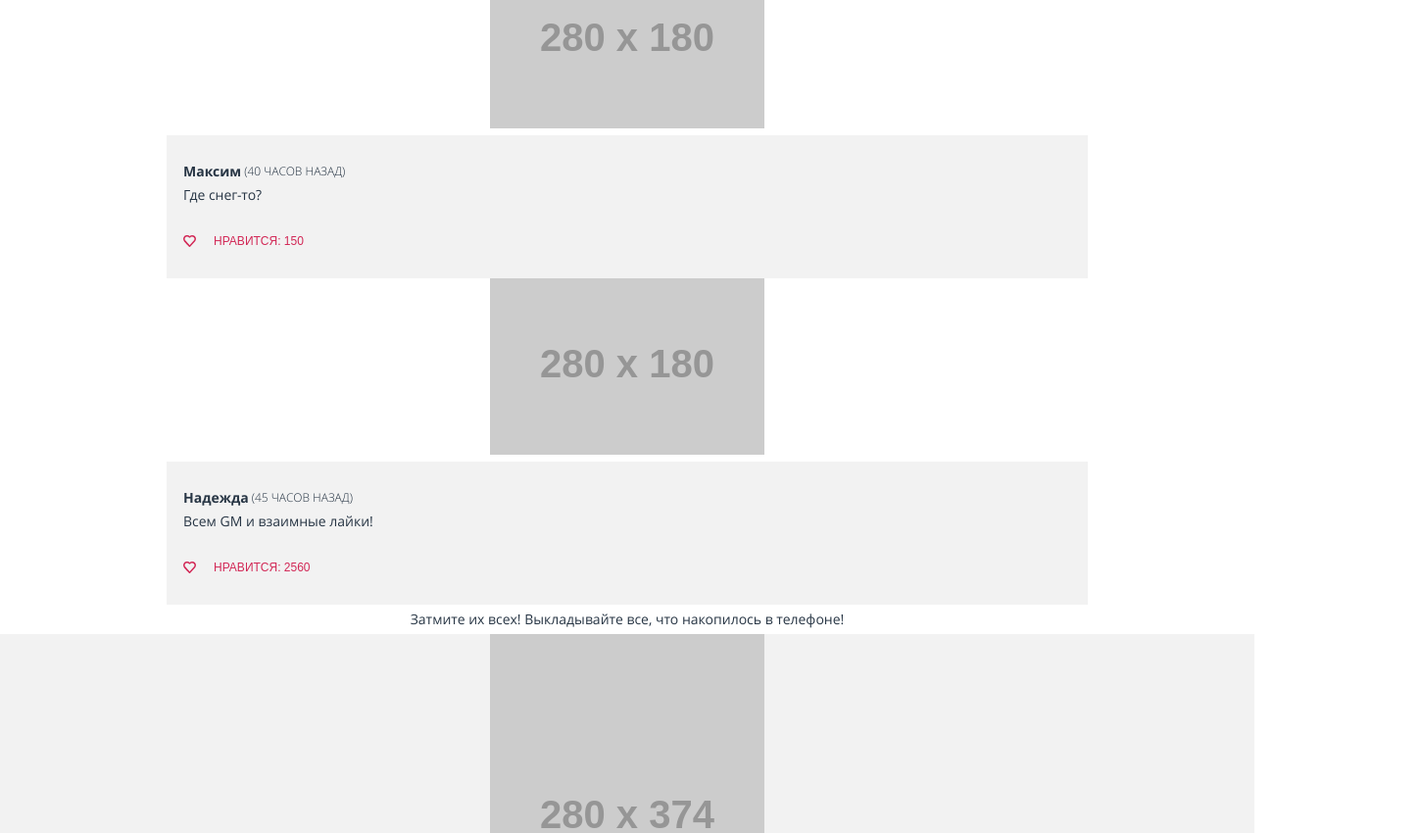
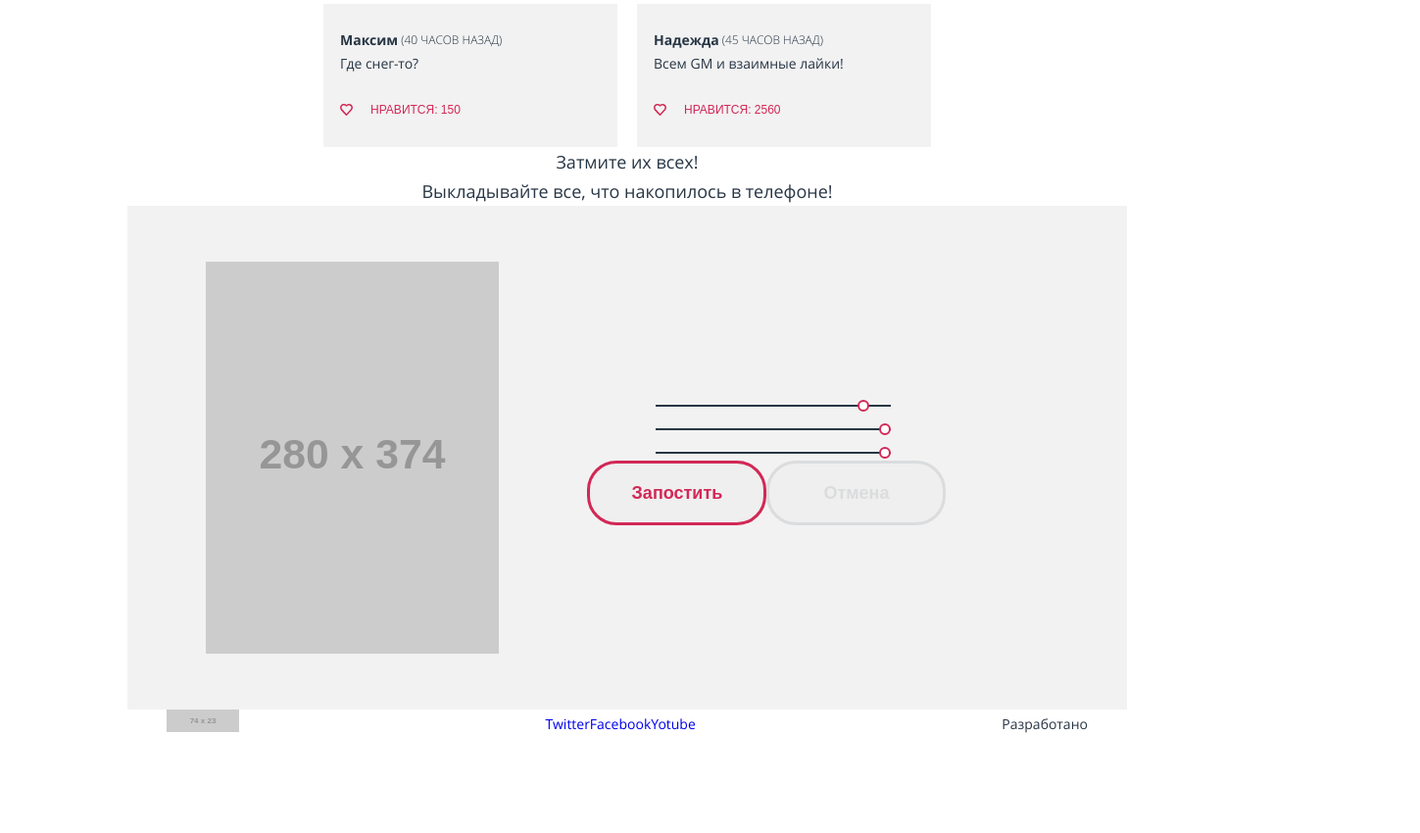
Before and after one commit to htmlacademy-adaptive/1387351-pink-21, a website: page source/catalog.html in a window 1280 px wide. Shown: the part 1950-2800 px from the top of the page at 98% size, 1449 px wide, since content can reach past the window. After the commit the page ends 2704 px from the top, so only its background shows below. Drawn offline with nearby package versions, Linux system fonts and the light colour scheme; files that its build step writes are made by us from their sources; placeholder pictures from the web are drawn by us.

Commit message:
Первичная сетка для страницы Каталога

```diff
--- a/source/catalog.html
+++ b/source/catalog.html
@@ -10,7 +10,7 @@
     <header class="page-header">
       <nav class="main-nav">
         <a class="main-nav__logo" href="index.html">
-          <img src="https://via.placeholder.com/74x23" width="74" height="23" alt="Логотип компании Pink">
+          <img src="http://placehold.it/74x23" width="74" height="23" alt="Логотип компании Pink">
         </a>
         <button class="main-nav__toggle" type="button">
           <span class="visually-hidden">Открыть меню</span>
@@ -41,7 +41,7 @@
     </header>
     <main class="page-main">
       <div class="page-main__header">
-        <h1 class="page-main__title">Фотографии пользователей</h1>
+        <h1 class="page-main__title page-main__title--catalog">Фотографии пользователей</h1>
       </div>
       <div class="page-main__catalog">
         <h2 class="page-main__slogan">
@@ -49,10 +49,10 @@
           Видите, как не хватает ваших?
         </h2>
         <div class="photos">
-          <ul class="photos__list wrapper">
+          <ul class="photos__list">
             <li class="photos__item photos__item--panorama">
               <a href="#" class="photos__link" aria-label="Открыть фотографию в полном размере">
-                <img src="https://via.placeholder.com/320x137" width="320" height="137" alt="Панорама дня, мост, пейзаж, тоннель, фотография снята с высоты птичьего полёта">
+                <img class="photos__image" src="http://placehold.it/320x137" width="320" height="137" alt="Панорама дня, мост, пейзаж, тоннель, фотография снята с высоты птичьего полёта">
               </a>
               <blockquote class="photos__quote comment">
                 <cite class="comment__author">Анна</cite>
@@ -67,7 +67,7 @@
             </li>
             <li class="photos__item">
               <a href="#" class="photos__link" aria-label="Открыть фотографию в полном размере">
-                <img src="https://via.placeholder.com/280x180" width="280" height="180" alt="Фотография машины, камера, софиты, стена">
+                <img class="photos__image" src="http://placehold.it/280x180" width="280" height="180" alt="Фотография машины, камера, софиты, стена">
               </a>
               <blockquote class="photos__quote comment">
                 <cite class="comment__author">Левон</cite>
@@ -80,7 +80,7 @@
             </li>
             <li class="photos__item">
               <a href="#" class="photos__link" aria-label="Открыть фотографию в полном размере">
-                <img src="https://via.placeholder.com/280x180" width="280" height="180" alt="Фотография барабанной установки">
+                <img class="photos__image" src="http://placehold.it/280x180" width="280" height="180" alt="Фотография барабанной установки">
               </a>
               <blockquote class="photos__quote comment">
                 <cite class="comment__author">Антон</cite>
@@ -93,7 +93,7 @@
             </li>
             <li class="photos__item">
               <a href="#" class="photos__link" aria-label="Открыть фотографию в полном размере">
-                <img src="https://via.placeholder.com/280x180" width="280" height="180" alt="Фотография неба сквозб отсекление кровли">
+                <img class="photos__image" src="http://placehold.it/280x180" width="280" height="180" alt="Фотография неба сквозб отсекление кровли">
               </a>
               <blockquote class="photos__quote comment">
                 <cite class="comment__author">Борис</cite>
@@ -106,7 +106,7 @@
             </li>
             <li class="photos__item">
               <a href="#" class="photos__link" aria-label="Открыть фотографию в полном размере">
-                <img src="https://via.placeholder.com/280x180" width="280" height="180" alt="Фотография выставки Кубанская Бахча">
+                <img class="photos__image" src="http://placehold.it/280x180" width="280" height="180" alt="Фотография выставки Кубанская Бахча">
               </a>
               <blockquote class="photos__quote comment">
                 <cite class="comment__author">Сергей</cite>
@@ -119,7 +119,7 @@
             </li>
             <li class="photos__item">
               <a href="#" class="photos__link" aria-label="Открыть фотографию в полном размере">
-                <img src="https://via.placeholder.com/280x180" width="280" height="180" alt="Фотография ног на фоне склона горы">
+                <img class="photos__image" src="http://placehold.it/280x180" width="280" height="180" alt="Фотография ног на фоне склона горы">
               </a>
               <blockquote class="photos__quote comment">
                 <cite class="comment__author">Максим</cite>
@@ -132,7 +132,7 @@
             </li>
             <li class="photos__item">
               <a href="#" class="photos__link" aria-label="Открыть фотографию в полном размере">
-                <img src="https://via.placeholder.com/280x180" width="280" height="180" alt="Фотография крыла самолета в полете на фоне заката">
+                <img class="photos__image" src="http://placehold.it/280x180" width="280" height="180" alt="Фотография крыла самолета в полете на фоне заката">
               </a>
               <blockquote class="photos__quote comment">
                 <cite class="comment__author">Надежда</cite>
@@ -146,13 +146,13 @@
           </ul>
         </div>
         <p class="page-main__resume">
-          Затмите их всех! Выкладывайте все, что накопилось в телефоне!
+          Затмите их всех!<br> Выкладывайте все, что накопилось в телефоне!
         </p>
       </div>
       <section class="page-main__tools">
         <h2 class="visually-hidden">Загрузите фотографию для обработки</h2>
-        <form class="tools wrapper" method="post" action="https://echo.htmlacademy.ru">
-          <img class="tools__photo" src="https://via.placeholder.com/280x374" width="280" height="374" alt="Фотография для обработки">
+        <img class="tools__photo" src="http://placehold.it/280x374" width="280" height="374" alt="Фотография для обработки">
+        <form class="tools" method="post" action="https://echo.htmlacademy.ru">
           <ul class="tools__list buttons">
             <li class="buttons__item">
               <button class="buttons__button buttons__button--current buttons__button--crop" type="button" name="crop" aria-label="Обрезать фотографию" disabled></button>
@@ -170,12 +170,12 @@
                 <input class="ranges-list__input" type="range" id="range-crop" name="range-crop" min="0" max="100" step="1" value="90" aria-label="Задать границы при обрезке фотографии">
               </label>
             </li>
-            <li class="ranges-list__item visually-hidden">
+            <li class="ranges-list__item">
               <label class="ranges-list__label">
                 <input class="ranges-list__input" type="range" id="range-fill" name="range-fill" min="0" max="100" step="1" value="100" aria-label="Задать уровень насыщенности заливки">
               </label>
             </li>
-            <li class="ranges-list__item visually-hidden">
+            <li class="ranges-list__item">
               <label class="ranges-list__label">
                 <input class="ranges-list__input" type="range" id="range-color" name="range-color" min="0" max="100" step="1" value="100" aria-label="Задать уровень цветовой коррекции">
               </label>
@@ -189,7 +189,7 @@
     <footer class="page-footer">
       <div class="page-footer__wrapper wrapper">
         <a class="page-footer__logo" href="index.html">
-          <img src="https://via.placeholder.com/74x23" width="74" height="23" alt="Логотип компании Pink">
+          <img src="http://placehold.it/74x23" width="74" height="23" alt="Логотип компании Pink">
         </a>
         <ul class="socials-list">
           <li class="socials-list__item socials-list__item--twitter">
--- a/source/less/import/buttons.less
+++ b/source/less/import/buttons.less
@@ -41,6 +41,10 @@
       background-image: url("../img/contrast-hover.svg");
     }
   }
+
+  @media (min-width: @tablet) {
+    display: none;
+  }
 }
 
 .buttons__button--current.buttons__button--crop {
--- a/source/less/import/page-main.less
+++ b/source/less/import/page-main.less
@@ -23,17 +23,49 @@
 
   @media (min-width: @desktop) {
     width: 756px;
+
+    &--catalog {
+      width: 500px;
+    }
   }
 }
 
 .page-main__resume,
 .page-main__slogan {
+  margin: 0 auto;
   color: var(--basic-gray);
   font-size: 14px;
   line-height: 2.14em;
   font-weight: 400;
+
+  @media (min-width: @tablet) {
+    font-size: 18px;
+    line-height: 1.67em;
+    width: 490px;
+  }
+
+  @media (min-width: @desktop) {
+    width: 600px;
+  }
 }
 
 .page-main__tools {
   background-color: var(--light-gray);
+  display: flex;
+  flex-direction: column;
+  align-items: center;
+
+  @media (min-width: @tablet) {
+    flex-direction: row;
+    gap: 47px;
+    margin: 0 20px;
+    justify-content: space-around;
+  }
+
+  @media (min-width: @desktop) {
+    flex-direction: row;
+    gap: 90px;
+    margin: 0 130px;
+    padding: 57px 60px 57px 80px;
+  }
 }
--- a/source/less/import/photos.less
+++ b/source/less/import/photos.less
@@ -1,4 +1,56 @@
 .photos__list {
   list-style: none;
   padding: 0;
+  display: flex;
+  flex-direction: column;
+  align-items: center;
+
+  @media (min-width: @tablet) {
+    flex-direction: row;
+    flex-wrap: wrap;
+    gap: 20px;
+    justify-content: center;
+  }
 }
+
+.photos__item {
+  width: 280px;
+  display: flex;
+  flex-direction: column;
+  align-items: center;
+
+  @media (min-width: @tablet) {
+    width: 300px;
+  }
+
+  &--panorama {
+    width: 100%;
+  }
+}
+
+.photos__item--panorama .photos__quote {
+  margin: 0 20px;
+
+  @media (min-width: @desktop) {
+    width: 940px;
+    box-sizing: border-box;
+    margin: 0 auto;
+  }
+}
+
+.photos__link {
+  width: 100%;
+}
+
+.photos__image {
+  width: 100%;
+  object-fit: cover;
+
+  @media (min-width: @tablet) {
+    height: 300px;
+  }
+
+  @media (min-width: @desktop) {
+    height: 400px;
+  }
+}
--- a/source/less/import/ranges-list.less
+++ b/source/less/import/ranges-list.less
@@ -1,3 +1,9 @@
+.range-list {
+  @media (min-width: @tablet) {
+    flex-grow: 1;
+  }
+}
+
 .ranges-list__item {
   width: 100%;
   display: flex;
--- a/source/less/import/tools.less
+++ b/source/less/import/tools.less
@@ -1,3 +1,14 @@
+.tools {
+  display: flex;
+  flex-direction: column;
+  align-items: center;
+
+  @media (min-width: @desktop) {
+    flex-direction: row;
+    flex-wrap: wrap;
+  }
+}
+
 .tools__list {
   list-style: none;
   margin: 0;
@@ -14,6 +25,14 @@
   width: 280px;
   padding: 21px 0;
   cursor: pointer;
+
+  @media (min-width: @tablet) {
+    width: 260px;
+  }
+
+  @media (min-width: @desktop) {
+    width: 183px;
+  }
 
   &--submit {
     color: var(--basic-red);
@@ -47,3 +66,12 @@
     }
   }
 }
+
+.tools__photo {
+  object-fit: cover;
+
+  @media (min-width: @tablet) {
+    width: 300px;
+    height: 400px;
+  }
+}
```
